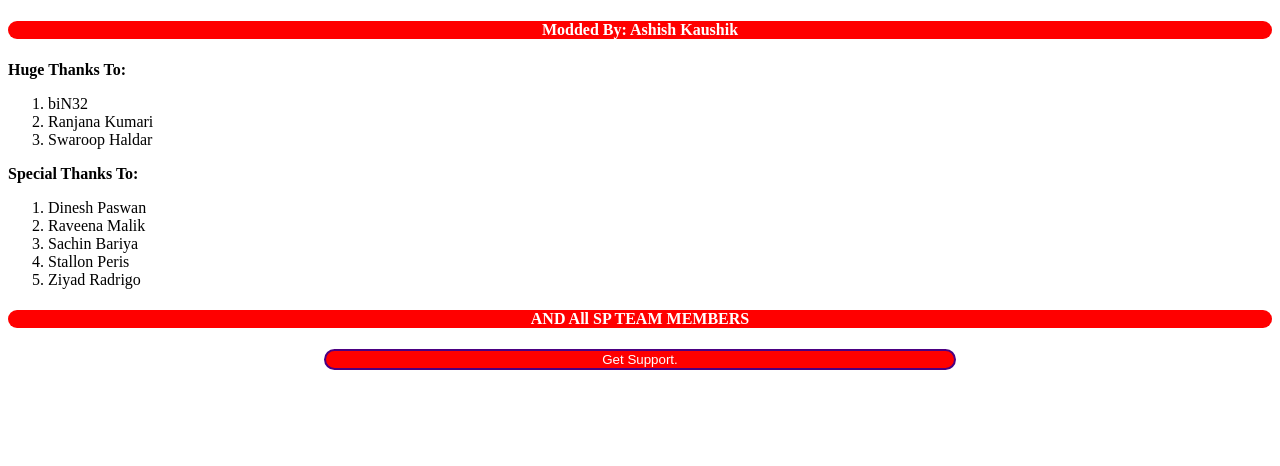
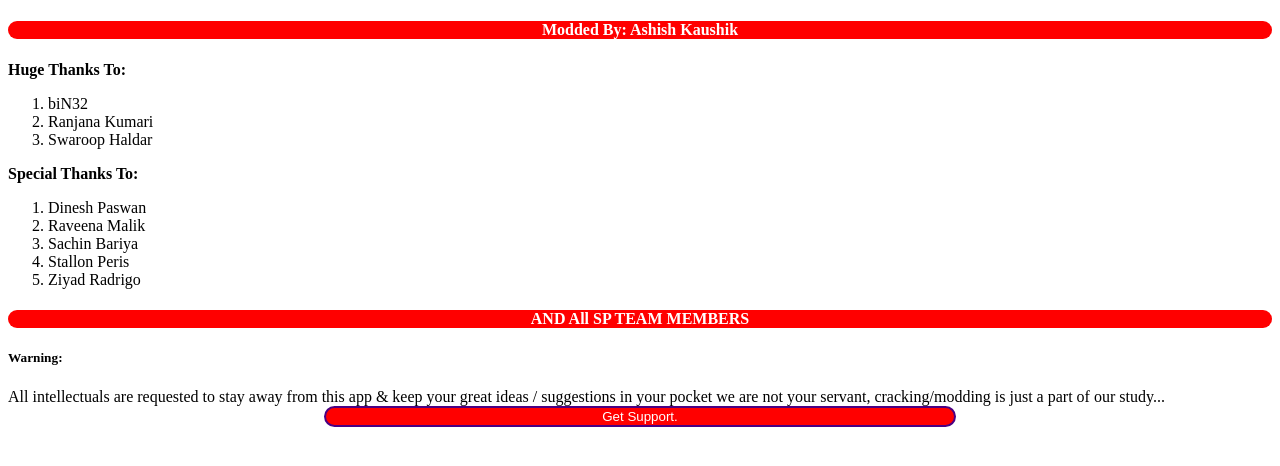
Before and after one commit to 2020sp/Auto_TTS, a plain HTML site: page index.html in a window 1280 px wide. Drawn offline with Linux system fonts and the light colour scheme.

Commit message:
Update index.html

```diff
--- a/index.html
+++ b/index.html
@@ -60,6 +60,8 @@ width: 70%;
 <li>Ziyad Radrigo</li>
 </ol>
 <h4>AND All SP TEAM MEMBERS</h4>
+<h5>Warning:</h5>
+<div id="warn">All intellectuals are requested to stay away from this app & keep your great ideas / suggestions in your pocket we are not your servant, cracking/modding is just a part of our study...<div>
 <form action="http://wa.me/919582674239?text=Auto%20TTS%20SP">
 <center><input id="Mail" type="submit" value="Get Support."/></center>
 </form>
```
